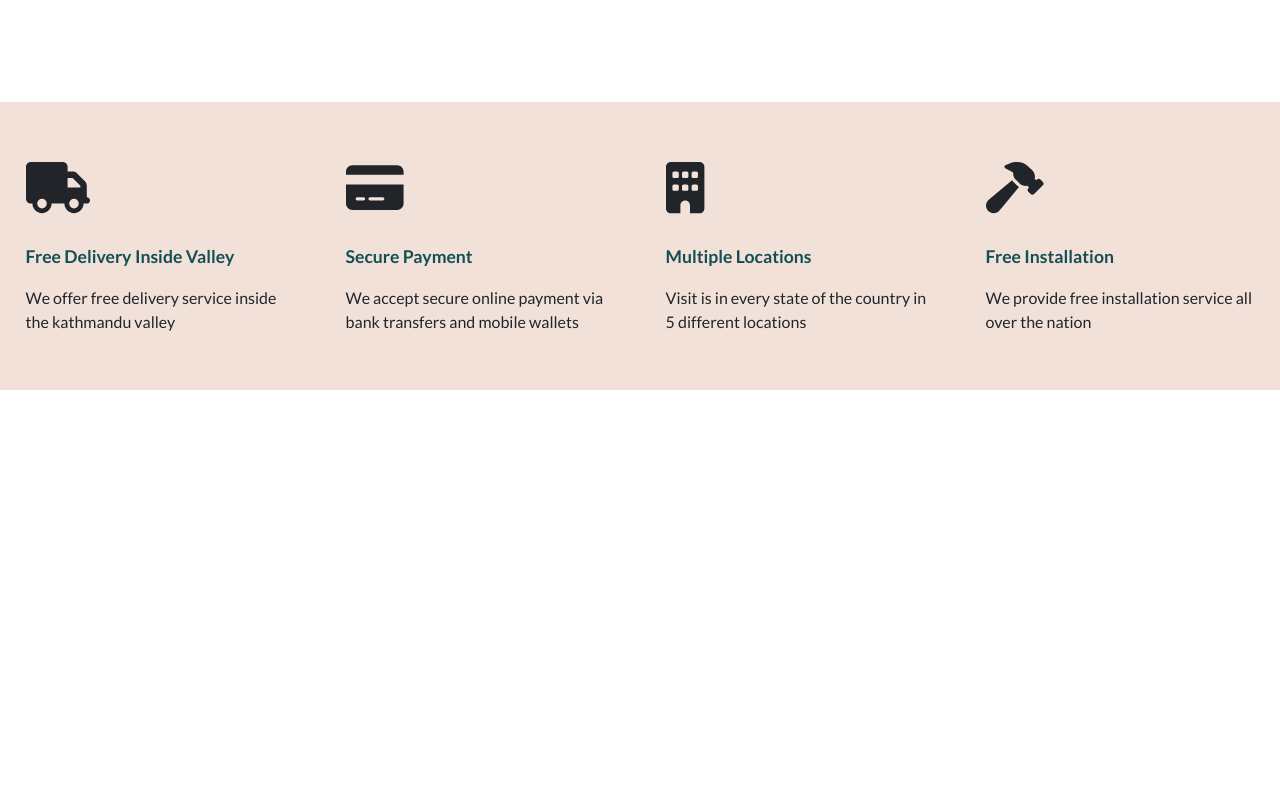
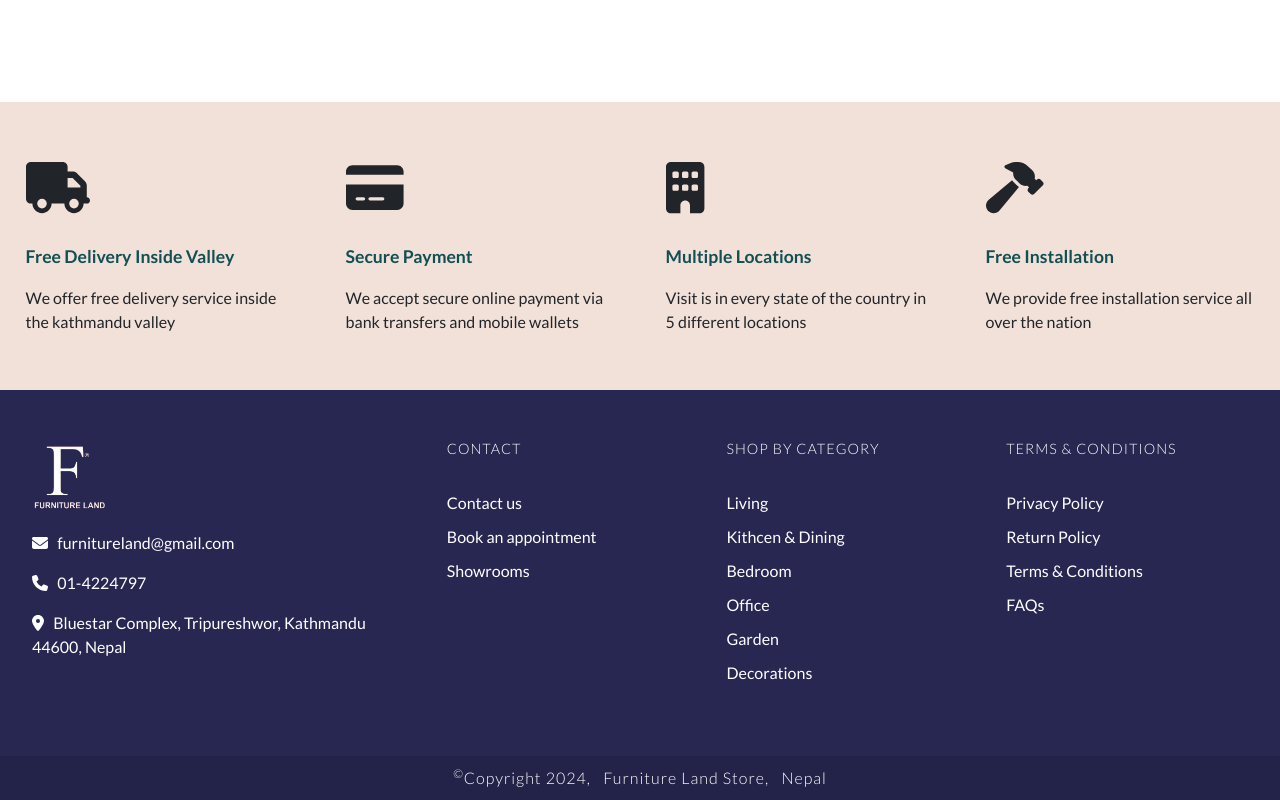
Before and after one commit to rsahilt/furnitureland, a React (Vite) app in the folder furnitureland/: page / in a window 1280 px wide. Shown: the part 2960-3760 px from the top of the page. Before the commit the page ends 3350 px from the top, so only its background shows below. Built offline with nearby package versions, Linux system fonts and the light colour scheme; a web font is replaced by a local one.

Commit message:
footer completed

```diff
--- a/furnitureland/src/App.jsx
+++ b/furnitureland/src/App.jsx
@@ -3,6 +3,7 @@ import 'bootstrap/dist/css/bootstrap.min.css';
 import Header from './components/Header/Header';
 import Carousel from './components/Carousel/Carousel';
 import MainContent from './components/MainContent/MainContent';
+import Footer from './components/Footer/Footer';
 
 const App = () => {
   return (
@@ -13,6 +14,8 @@ const App = () => {
 
       <MainContent />
 
+      <Footer />
+
     </div>
   )
 }
--- /dev/null
+++ b/furnitureland/src/components/Footer/Footer.css
@@ -0,0 +1,54 @@
+footer{
+    width: 100%;
+    background-color: #272752;
+    display: flex;
+    flex-direction: column;
+    justify-content: center;
+    align-items: center;
+    color: #fff;
+}
+
+.innerfooter{
+    width: 95%;
+    height: 90%;
+    display: flex;
+    padding: 50px 0;
+
+}
+
+.company-links{
+    width: 30%;
+    height: 100%;
+}
+
+.quicklinks{
+    width: 23%;
+    height: 100%;
+    padding-left: 50px;
+}
+
+.quicklinks ul{
+    list-style: none;
+    padding-left: 0;
+    padding-top: 20px;
+}
+
+.quicklinks ul li{
+    padding: 5px 0;
+}
+
+.quicklinks h5{
+    font-size: 0.9em;
+    text-transform: uppercase;
+    letter-spacing: 1px;
+    font-weight: 300;
+}
+
+.copyright{
+    background-color: #232349;
+    width: 100%;
+    text-align: center;
+    padding: 10px;
+    font-weight: 300;
+    letter-spacing: 1px;
+}
--- /dev/null
+++ b/furnitureland/src/components/Footer/Footer.jsx
@@ -0,0 +1,64 @@
+import './Footer.css'
+import logo from '../../assets/furniturelandlogo.png'
+import { FontAwesomeIcon } from '@fortawesome/react-fontawesome'
+import {faEnvelope} from '@fortawesome/free-solid-svg-icons'
+import {faPhone} from '@fortawesome/free-solid-svg-icons'
+import {faLocationDot} from '@fortawesome/free-solid-svg-icons'
+
+
+const Footer = () => {
+  return (
+    <footer>
+        <div className="innerfooter">
+            <div className="company-links">
+                <p>
+                    <img src={logo} alt="company logo" style={{width:'75px', height:'75px'}}/>
+                </p>
+                <p className='footer-company-links'>
+                    <FontAwesomeIcon icon={faEnvelope}/>&nbsp; &nbsp;furnitureland@gmail.com</p>
+                <p className='footer-company-links'>
+                    <FontAwesomeIcon icon={faPhone}/>&nbsp; &nbsp;01-4224797</p>
+                <p className='footer-company-links'>
+                    <FontAwesomeIcon icon={faLocationDot}/>&nbsp; &nbsp;Bluestar Complex, Tripureshwor, Kathmandu 44600, Nepal</p>
+            </div>
+            <div className="quicklinks">
+                <h5>CONTACT</h5>
+                <ul>
+                    <li>Contact us</li>
+                    <li>Book an appointment</li>
+                    <li>Showrooms</li>
+                </ul>
+            </div>
+
+            <div className="quicklinks">
+                <h5>Shop by category</h5>
+                <ul>
+                    <li>Living</li>
+                    <li>Kithcen & Dining</li>
+                    <li>Bedroom</li>
+                    <li>Office</li>
+                    <li>Garden</li>
+                    <li>Decorations</li>
+                </ul>
+            </div>
+
+            <div className="quicklinks">
+                <h5>Terms & Conditions</h5>
+                <ul>
+                    <li>Privacy Policy</li>
+                    <li>Return Policy</li>
+                    <li>Terms & Conditions</li>
+                    <li>FAQs</li>
+                </ul>
+            </div>
+
+        </div>
+
+        <div className="copyright">
+            <sup>&copy;</sup>Copyright 2024, &nbsp; Furniture Land Store, &nbsp; Nepal
+        </div>
+    </footer>
+  )
+}
+
+export default Footer
```
